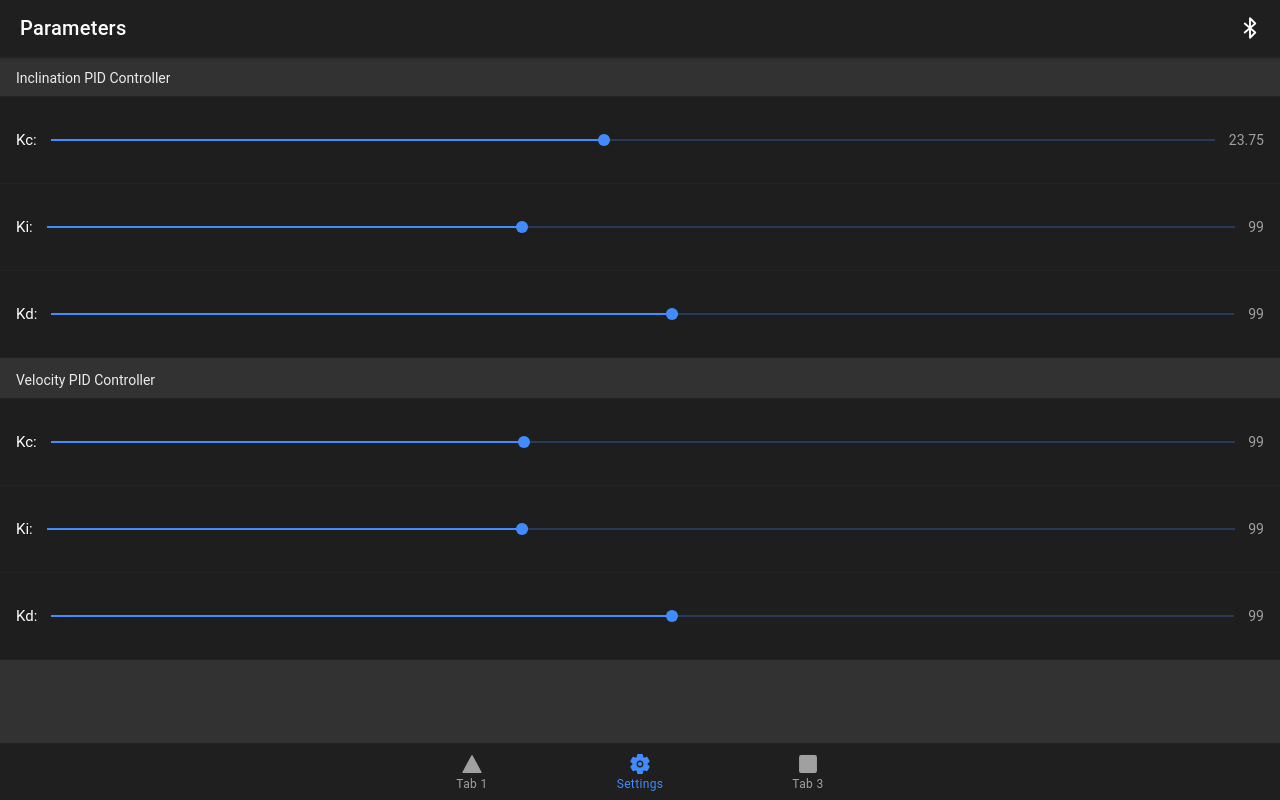
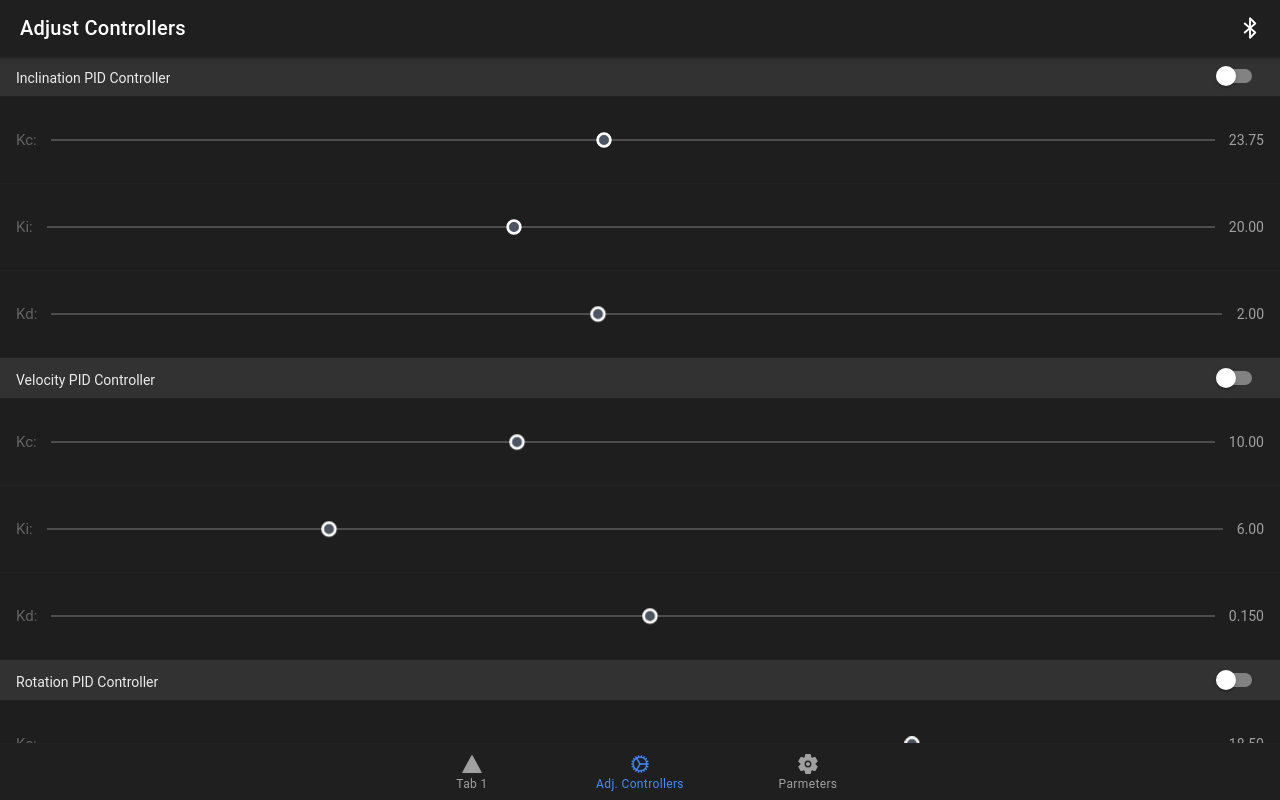
Before and after one commit to josealejandro2928/ionic-react-mobile-app-self-balancing-robot, a React (Create React App) app: page /tab2 in a window 1280 px wide. Built offline with nearby package versions, Linux system fonts and the light colour scheme.

Commit message:
feat: Adding the functionality for edition the parameters

```diff
--- a/src/App.tsx
+++ b/src/App.tsx
@@ -10,7 +10,7 @@ import {
   setupIonicReact,
 } from '@ionic/react';
 import { IonReactRouter } from '@ionic/react-router';
-import { square, triangle, settings } from 'ionicons/icons';
+import { square, triangle, settings,cogOutline } from 'ionicons/icons';
 import Tab1 from './pages/Tab1';
 import Tab2 from './pages/Tab2';
 import Tab3 from './pages/Tab3';
@@ -62,12 +62,12 @@ const App: React.FC = () => (
             <IonLabel>Tab 1</IonLabel>
           </IonTabButton>
           <IonTabButton tab='tab2' href='/tab2'>
-            <IonIcon icon={settings} />
-            <IonLabel>Settings</IonLabel>
+            <IonIcon icon={cogOutline} />
+            <IonLabel>Adj. Controllers</IonLabel>
           </IonTabButton>
           <IonTabButton tab='tab3' href='/tab3'>
-            <IonIcon icon={square} />
-            <IonLabel>Tab 3</IonLabel>
+            <IonIcon icon={settings} />
+            <IonLabel>Parmeters</IonLabel>
           </IonTabButton>
         </IonTabBar>
       </IonTabs>
--- a/src/components/Header.tsx
+++ b/src/components/Header.tsx
@@ -41,7 +41,7 @@ const Header: React.FC = () => {
       <IonHeader>
         <IonToolbar>
           {tab === '/tab1' && <IonTitle>Home</IonTitle>}
-          {tab === '/tab2' && <IonTitle>Parameters</IonTitle>}
+          {tab === '/tab2' && <IonTitle>Adjust Controllers</IonTitle>}
           {tab === '/tab3' && <IonTitle>Tab3</IonTitle>}
 
           <IonButton
--- a/src/components/PIDParameters.tsx
+++ b/src/components/PIDParameters.tsx
@@ -6,6 +6,7 @@ import {
   IonListHeader,
   IonNote,
   IonRange,
+  IonToggle,
 } from '@ionic/react';
 import { useEffect, useRef, useState } from 'react';
 import { useDispatch, useSelector } from 'react-redux';
@@ -17,24 +18,60 @@ const PIDParameters = () => {
   const iKc = 23.75;
   const iKi = 20;
   const iKd = 2;
+  const vKc = 10;
+  const vKi = 6;
+  const vKd = 0.15;
+  const rKc = 18.5;
+  const rKi = 10.5;
+  const rKd = 0.125;
 
   const [ctrAngle, setCtrAngle] = useState<Array<number>>([iKc, iKi, iKd]);
+  const [ctrVel, setCtrVel] = useState<Array<number>>([vKc, vKi, vKd]);
+  const [ctrRot, setCtrRot] = useState<Array<number>>([rKc, rKi, rKd]);
+
+  const [editCtrAngle, setEditCtrAngle] = useState(false);
+  const [editCtrVel, setEditCtrVel] = useState(false);
+  const [editCtrRot, setEditCtrRot] = useState(false);
+
+  function pinFormater(value: number) {
+    return value.toFixed(1);
+  }
+
+  function setAngleCtrNewValue(data: any, index: number) {
+    let newValue = [...ctrAngle];
+    newValue[index] = data.target.value;
+    setCtrAngle([...newValue]);
+  }
+
+  function setVelCtrNewValue(data: any, index: number) {
+    let newValue = [...ctrVel];
+    newValue[index] = data.target.value;
+    setCtrVel([...newValue]);
+  }
+
+  function setRotCtrNewValue(data: any, index: number) {
+    let newValue = [...ctrRot];
+    newValue[index] = data.target.value;
+    setCtrRot([...newValue]);
+  }
 
   return (
     <div className='PIDParameters'>
       <IonList>
         <IonItemDivider>
           <IonLabel>Inclination PID Controller</IonLabel>
+          <IonToggle
+            slot='end'
+            checked={editCtrAngle}
+            onIonChange={(e: any) => setEditCtrAngle(e.detail.checked)}
+          />
         </IonItemDivider>
         <IonItem>
           <IonRange
-            debounce={350}
-            pinFormatter={(value) => value.toFixed(1)}
-            onIonChange={(data: any) => {
-              let newValue = [...ctrAngle];
-              newValue[0] = data.target.value;
-              setCtrAngle([...newValue]);
-            }}
+            disabled={!editCtrAngle}
+            debounce={250}
+            pinFormatter={pinFormater}
+            onIonChange={(e) => setAngleCtrNewValue(e, 0)}
             pin
             min={0}
             max={50}
@@ -46,38 +83,151 @@ const PIDParameters = () => {
           </IonRange>
         </IonItem>
         <IonItem>
-          <IonRange pin min={0} max={50} step={1000} value={20}>
+          <IonRange
+            disabled={!editCtrAngle}
+            debounce={250}
+            pinFormatter={pinFormater}
+            onIonChange={(e) => setAngleCtrNewValue(e, 1)}
+            pin
+            min={0}
+            max={50}
+            step={0.1}
+            value={ctrAngle[1]}
+          >
             <IonLabel slot='start'>Ki:</IonLabel>
-            <IonNote slot='end'>99</IonNote>
+            <IonNote slot='end'>{ctrAngle[1].toFixed(2)}</IonNote>
           </IonRange>
         </IonItem>
         <IonItem>
-          <IonRange pin min={-10} max={10} step={100} value={0.5}>
+          <IonRange
+            disabled={!editCtrAngle}
+            debounce={150}
+            pinFormatter={pinFormater}
+            onIonChange={(e) => setAngleCtrNewValue(e, 2)}
+            pin
+            min={-5}
+            max={10}
+            step={0.05}
+            value={ctrAngle[2]}
+          >
             <IonLabel slot='start'>Kd:</IonLabel>
-            <IonNote slot='end'>99</IonNote>
+            <IonNote slot='end'>{ctrAngle[2].toFixed(2)}</IonNote>
           </IonRange>
         </IonItem>
 
         <IonItemDivider>
           <IonLabel>Velocity PID Controller</IonLabel>
+          <IonToggle
+            slot='end'
+            checked={editCtrVel}
+            onIonChange={(e: any) => setEditCtrVel(e.detail.checked)}
+          />
         </IonItemDivider>
 
         <IonItem>
-          <IonRange pin min={0} max={50} step={1000} value={20}>
+          <IonRange
+            disabled={!editCtrVel}
+            debounce={250}
+            pinFormatter={pinFormater}
+            onIonChange={(e) => setVelCtrNewValue(e, 0)}
+            pin
+            min={0}
+            max={25}
+            step={0.1}
+            value={ctrVel[0]}
+          >
             <IonLabel slot='start'>Kc:</IonLabel>
-            <IonNote slot='end'>99</IonNote>
+            <IonNote slot='end'>{ctrVel[0].toFixed(2)}</IonNote>
           </IonRange>
         </IonItem>
         <IonItem>
-          <IonRange pin min={0} max={50} step={1000} value={20}>
+          <IonRange
+            disabled={!editCtrVel}
+            debounce={250}
+            pinFormatter={pinFormater}
+            onIonChange={(e) => setVelCtrNewValue(e, 1)}
+            pin
+            min={0}
+            max={25}
+            step={0.1}
+            value={ctrVel[1]}
+          >
             <IonLabel slot='start'>Ki:</IonLabel>
-            <IonNote slot='end'>99</IonNote>
+            <IonNote slot='end'>{ctrVel[1].toFixed(2)}</IonNote>
           </IonRange>
         </IonItem>
         <IonItem>
-          <IonRange pin min={-10} max={10} step={100} value={0.5}>
+          <IonRange
+            disabled={!editCtrVel}
+            debounce={100}
+            pinFormatter={pinFormater}
+            onIonChange={(e) => setVelCtrNewValue(e, 2)}
+            pin
+            min={-5}
+            max={5}
+            step={0.005}
+            value={ctrVel[2]}
+          >
             <IonLabel slot='start'>Kd:</IonLabel>
-            <IonNote slot='end'>99</IonNote>
+            <IonNote slot='end'>{ctrVel[2].toFixed(3)}</IonNote>
+          </IonRange>
+        </IonItem>
+
+        <IonItemDivider>
+          <IonLabel>Rotation PID Controller</IonLabel>
+          <IonToggle
+            slot='end'
+            checked={editCtrRot}
+            onIonChange={(e: any) => setEditCtrRot(e.detail.checked)}
+          />
+        </IonItemDivider>
+
+        <IonItem>
+          <IonRange
+           disabled={!editCtrRot}
+            debounce={250}
+            pinFormatter={pinFormater}
+            onIonChange={(e) => setRotCtrNewValue(e, 0)}
+            pin
+            min={0}
+            max={25}
+            step={0.1}
+            value={ctrRot[0]}
+          >
+            <IonLabel slot='start'>Kc:</IonLabel>
+            <IonNote slot='end'>{ctrRot[0].toFixed(2)}</IonNote>
+          </IonRange>
+        </IonItem>
+        <IonItem>
+          <IonRange
+           disabled={!editCtrRot}
+            debounce={250}
+            pinFormatter={pinFormater}
+            onIonChange={(e) => setRotCtrNewValue(e, 1)}
+            pin
+            min={0}
+            max={25}
+            step={0.1}
+            value={ctrRot[1]}
+          >
+            <IonLabel slot='start'>Ki:</IonLabel>
+            <IonNote slot='end'>{ctrRot[1].toFixed(2)}</IonNote>
+          </IonRange>
+        </IonItem>
+        <IonItem>
+          <IonRange
+           disabled={!editCtrRot}
+            debounce={100}
+            pinFormatter={pinFormater}
+            onIonChange={(e) => setRotCtrNewValue(e, 2)}
+            pin
+            min={-5}
+            max={5}
+            step={0.005}
+            value={ctrRot[2]}
+          >
+            <IonLabel slot='start'>Kd:</IonLabel>
+            <IonNote slot='end'>{ctrRot[2].toFixed(3)}</IonNote>
           </IonRange>
         </IonItem>
       </IonList>
```
